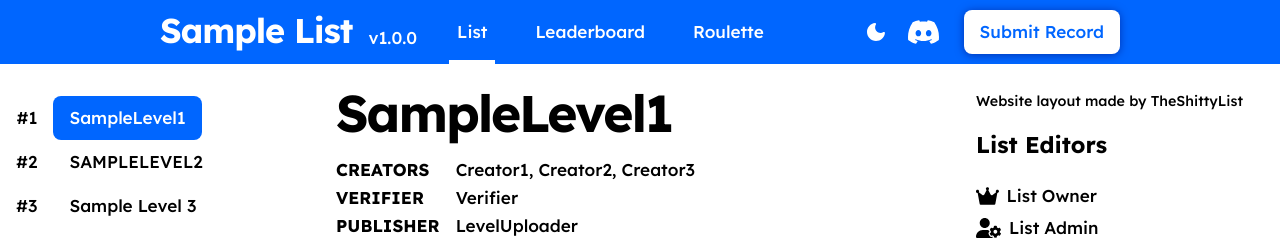
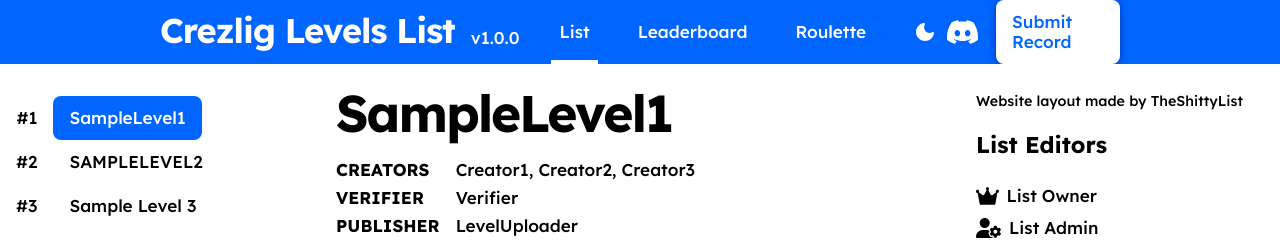
Before and after one commit to k0ralix/Crezlig-Levels-List, a plain HTML site: page index.html in a window 1280 px wide. Shown: the top 242 px of the page. Drawn offline with nearby package versions, Linux system fonts and the light colour scheme.

Commit message:
Update index.html

```diff
--- a/index.html
+++ b/index.html
@@ -3,7 +3,7 @@
     <head>
         <meta charset="UTF-8" />
         <meta name="viewport" content="width=1024" />
-        <title>Your List Name</title>
+        <title>Crezlig Levels List</title>
 
         <!-- Replace your server icon by uploading an image file named "list_icon.png"-->
         <link rel="icon" href="/list_icon.png" />
@@ -37,7 +37,7 @@
     <body id="app">
         <header :class="{ dark: store.dark }">
             <div class="logo">
-                <h2>Sample List</h2>
+                <h2>Crezlig Levels List</h2>
                 <p>v1.0.0</p>
             </div>
             <nav class="nav">
```
